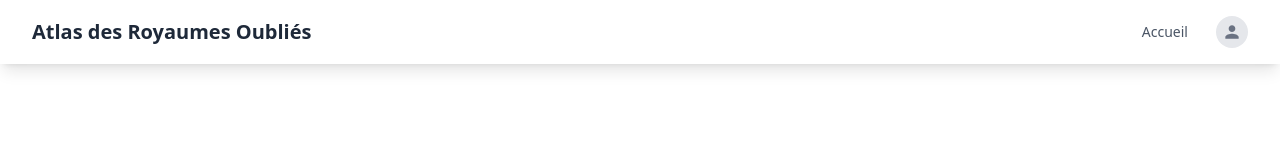
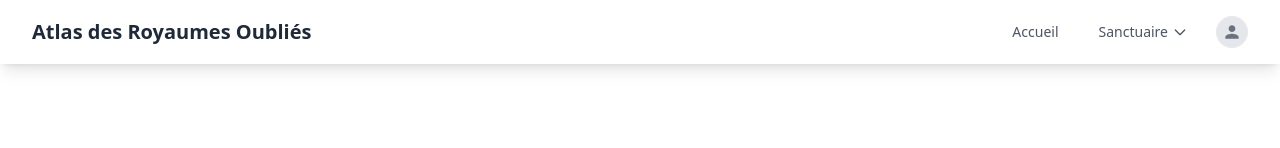
Before and after one commit to Thomas-Trehou/atlasdd-front-reborn, an Angular app: page / in a window 1280 px wide. Shown: the top 148 px of the page. Built offline with nearby package versions, Linux system fonts and the light colour scheme.

Commit message:
add drop down menu for sanctuary

```diff
--- a/src/app/shared/navbar/navbar.component.html
+++ b/src/app/shared/navbar/navbar.component.html
@@ -13,6 +13,24 @@
         <!-- Menu items -->
         <div class="flex space-x-4">
           <a href="#" class="text-gray-600 hover:text-gray-900 px-3 py-2 rounded-md text-sm font-medium">Accueil</a>
+          <div class="relative group">
+            <a href="/sanctuary" class="text-gray-600 hover:text-gray-900 px-3 py-2 rounded-md text-sm font-medium flex items-center">
+              Sanctuaire
+              <svg class="ml-1 h-4 w-4" fill="none" viewBox="0 0 24 24" stroke="currentColor">
+                <path stroke-linecap="round" stroke-linejoin="round" stroke-width="2" d="M19 9l-7 7-7-7" />
+              </svg>
+            </a>
+
+            <!-- Sous-menu qui s'affiche au survol -->
+            <div class="absolute z-10 mt-1 w-48 rounded-md shadow-lg bg-white ring-1 ring-black ring-opacity-5 transition-all duration-300 opacity-0 invisible group-hover:opacity-100 group-hover:visible">
+            <div class="py-1">
+                <a href="/sanctuary/classes" class="block px-4 py-2 text-sm text-gray-700 hover:bg-gray-100">Les Classes</a>
+                <a href="/sanctuary/races" class="block px-4 py-2 text-sm text-gray-700 hover:bg-gray-100">Les Races</a>
+                <a href="/sanctuary/backgrounds" class="block px-4 py-2 text-sm text-gray-700 hover:bg-gray-100">Les Backgrounds</a>
+              </div>
+            </div>
+          </div>
+
           <!-- Autres liens de navigation -->
         </div>
 
@@ -62,18 +80,40 @@
     </div>
   </div>
 
-  <!-- Menu mobile -->
+  <!-- Dans la section du menu mobile -->
   <div class="sm:hidden" [class.hidden]="!menuOpen">
     <div class="px-2 pt-2 pb-3 space-y-1">
       <a href="#" class="block px-3 py-2 rounded-md text-base font-medium text-gray-700 hover:text-gray-900 hover:bg-gray-50">
         Accueil
       </a>
+
+      <!-- Menu Sanctuaire pour mobile -->
+      <div>
+        <a href="/sanctuary" class="block px-3 py-2 rounded-md text-base font-medium text-gray-700 hover:text-gray-900 hover:bg-gray-50">
+          Sanctuaire
+        </a>
+        <!-- Sous-menus toujours visibles en mobile ou avec toggleSanctuaryMenu() -->
+        <div class="pl-4">
+          <a href="/sanctuary/ancient" class="block px-3 py-2 text-sm text-gray-600 hover:text-gray-900 hover:bg-gray-50">
+            Sanctuaires Anciens
+          </a>
+          <a href="/sanctuary/forest" class="block px-3 py-2 text-sm text-gray-600 hover:text-gray-900 hover:bg-gray-50">
+            Sanctuaires Forestiers
+          </a>
+          <a href="/sanctuary/mountain" class="block px-3 py-2 text-sm text-gray-600 hover:text-gray-900 hover:bg-gray-50">
+            Sanctuaires Montagneux
+          </a>
+          <a href="/sanctuary/all" class="block px-3 py-2 text-sm text-gray-600 hover:text-gray-900 hover:bg-gray-50">
+            Tous les Sanctuaires
+          </a>
+        </div>
+      </div>
+
       <!-- Autres liens de navigation -->
       <div class="px-3 py-2">
-        <span *ngIf="currentUser?.pseudo" class="text-sm font-medium text-gray-700">
-          Connecté en tant que {{ currentUser?.pseudo }}
-        </span>
+      <span *ngIf="currentUser?.pseudo" class="text-sm font-medium text-gray-700">
+        Connecté en tant que {{ currentUser?.pseudo }}
+      </span>
       </div>
     </div>
   </div>
-</nav>
```
